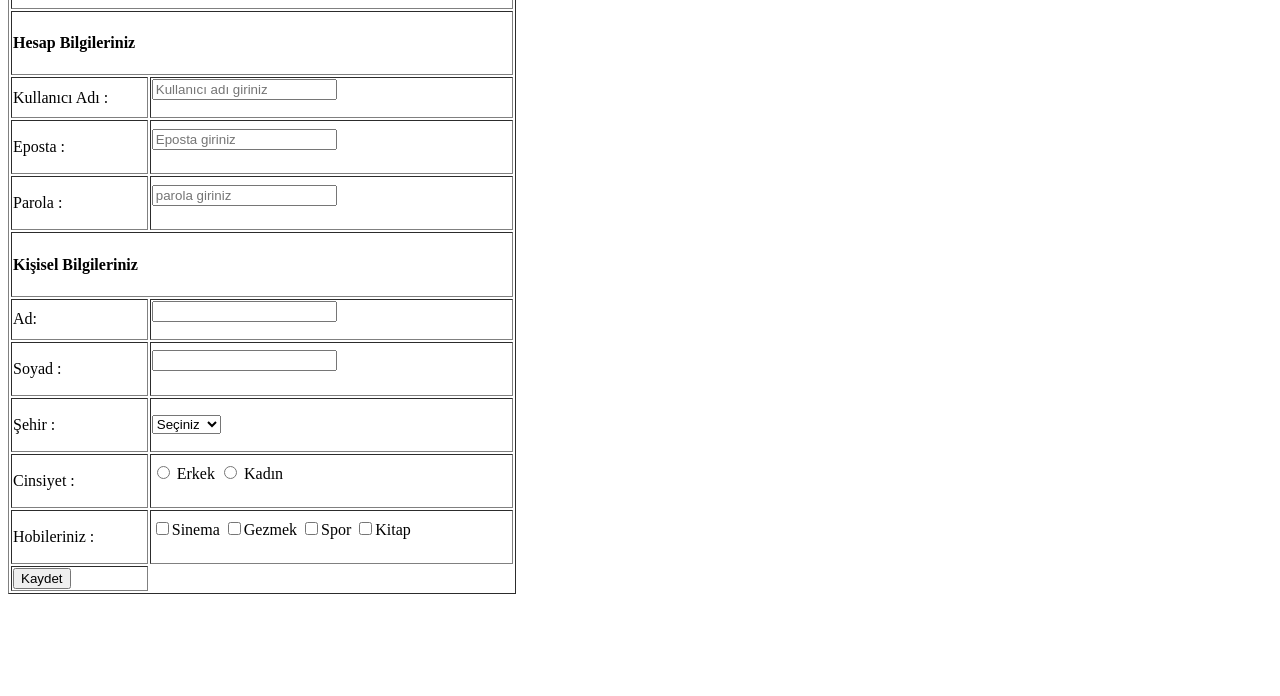
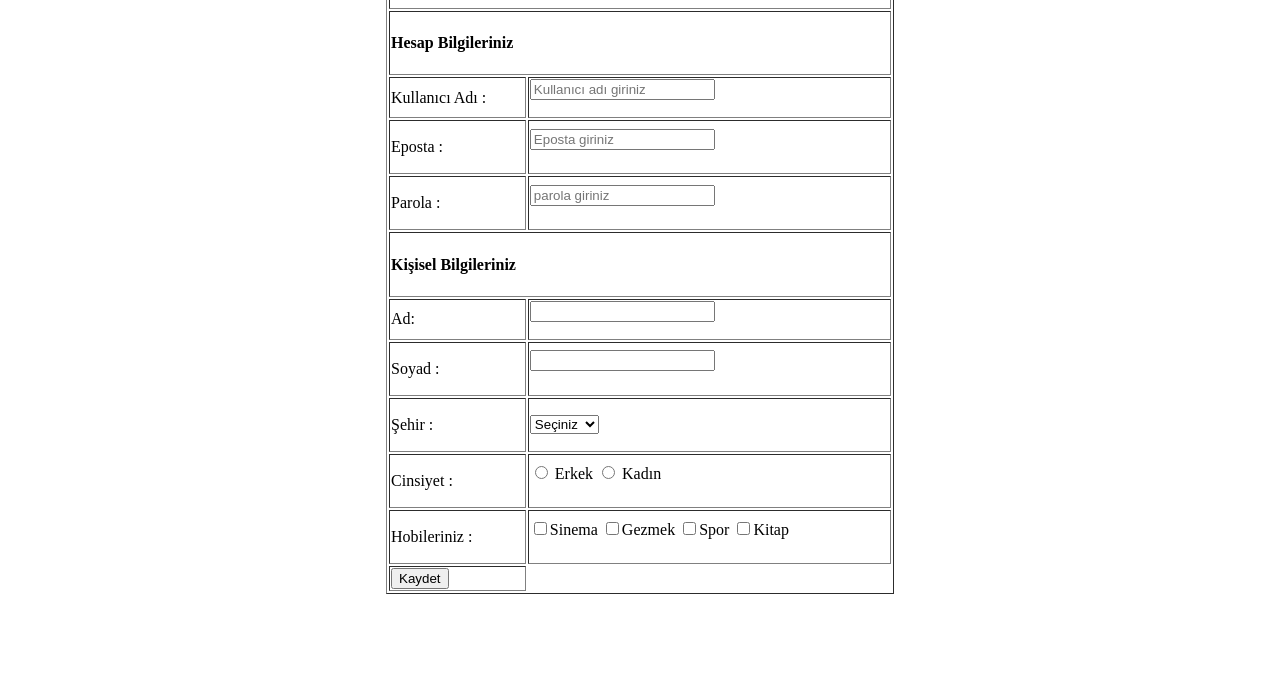
Before and after one commit to milabilge/Bte311, a plain HTML site: page tablo3.html in a window 1280 px wide. Shown: the part 104-800 px from the top of the page. Drawn offline with Linux system fonts and the light colour scheme.

Commit message:
Update tablo3.html

```diff
--- a/tablo3.html
+++ b/tablo3.html
@@ -7,7 +7,7 @@
 </head>
 <body>
 
-        <table border="1">
+        <table border="1" align="center" >
             <tr> <td colspan="2"> <h1>Lütfen Formu Eksiksiz Doldurunuz.</h1> </td> </tr>
              <hr> <form>
                 <tr> <td colspan="2"> <h4>Hesap Bilgileriniz</h4> </td> </tr>
```
